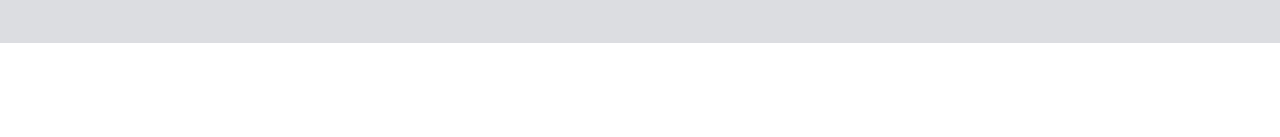
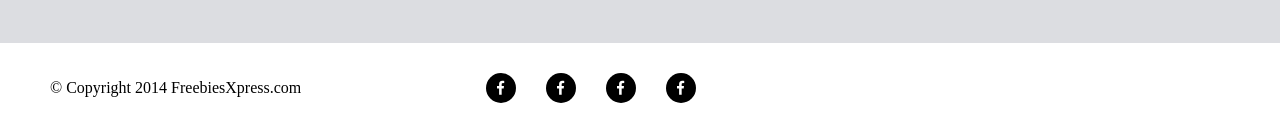
Before and after one commit to AnGroCodes/project-task, a website: page index.html in a window 1280 px wide. Shown: the part 2239-2376 px from the top of the page. Before the commit the page ends 2282 px from the top, so only its background shows below. Drawn offline with Linux system fonts and the light colour scheme; a web font is replaced by a local one.

Commit message:
Add footer

```diff
--- a/index.html
+++ b/index.html
@@ -7,6 +7,7 @@
         <link rel="stylesheet" href="css/style.css">
         <link rel="preconnect" href="https://fonts.gstatic.com">
         <link href="https://fonts.googleapis.com/css2?family=Playfair+Display:ital,wght@1,500&family=Source+Sans+Pro:wght@600;900&display=swap" rel="stylesheet">
+        <link rel="stylesheet" href="https://use.fontawesome.com/releases/v5.5.0/css/all.css">
         <link rel="stylesheet" href="https://use.fontawesome.com/releases/v5.5.0/css/all.css">
     </head>
     <body>
@@ -125,5 +126,24 @@
                 </div>
             </div>
         </section>
+        <footer>
+            <div class="copyright">
+                <p>&#xA9 Copyright 2014 FreebiesXpress.com</p>
+            </div>
+            <div class="social">
+                <div class="social-icon">
+                    <a href="#"><i class="fab fa-facebook-f"></i>Facebook</a>
+                </div>
+                <div class="social-icon">
+                    <a href="#"><i class="fab fa-facebook-f"></i>Facebook</a>
+                </div>
+                <div class="social-icon">
+                    <a href="#"><i class="fab fa-facebook-f"></i>Facebook</a>
+                </div>
+                <div class="social-icon">
+                    <a href="#"><i class="fab fa-facebook-f"></i>Facebook</a>
+                </div>
+            </div>
+        </footer>
     </body>
 </html>
--- a/sass/style.scss
+++ b/sass/style.scss
@@ -123,3 +123,34 @@ a {
 .row {
     padding: 10px 100px;
 }
+/*Footer*/
+footer {
+    text-align: center;
+}
+.social {
+    display: inline-block;
+    width: 50%;
+}
+
+.copyright {
+    display: flex;
+    padding: 20px 0px 20px 50px;
+    float: left;
+}
+.social-icon {
+    font-size: 0;
+    display: inline-block;
+    text-align: center;
+    margin: 10px;
+    float: left;
+    padding: 20px 5px;
+}
+.social-icon i {
+    font-size: 14px;
+    color:white;
+    width: 30px;
+    height: 30px;
+    background-color: black;
+    border-radius: 50%;
+    padding: 8px;
+}
```
Also changed, not shown: css/style.css, 1 other file.
